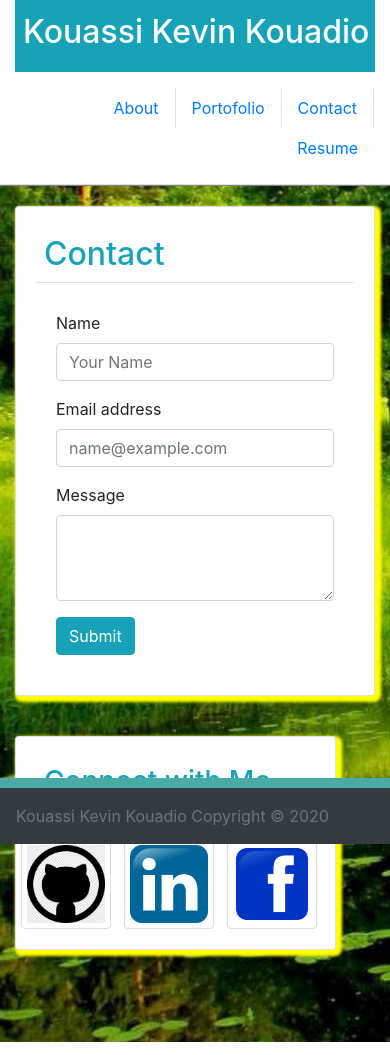
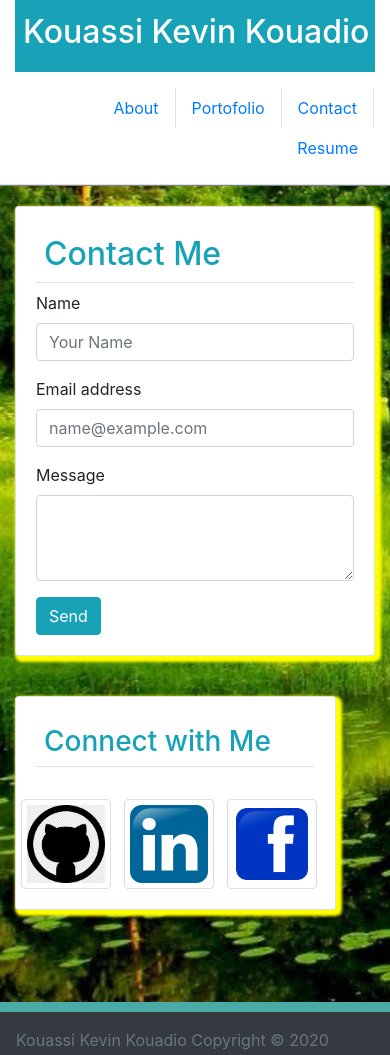
Before and after one commit to kevkouadio/kevkouadio-portofolio, a plain HTML site: page contact.html in a window 390 px wide. Drawn offline with nearby package versions, Linux system fonts and the light colour scheme.

Commit message:
fix of footer and setup of message sender on contact page

```diff
--- a/assets/css/style.css
+++ b/assets/css/style.css
@@ -27,6 +27,9 @@ header {
 /* background image */
 body {
     background-image: url("Spring-Nature-HD-Backgrounds.jpg");
+    min-height: 100vh;
+    display: flex;
+    flex-direction: column;
 }
 
 /* pages images */
@@ -58,9 +61,7 @@ img {
 
 footer {
     border-top: 10px solid #4aaaa5;
-    position: fixed;
-    bottom: 0;
-    width: 100%;
+    margin-top: auto;
 }
 
 .Dbtn {
@@ -116,10 +117,6 @@ form {
 
 @media only screen and (max-width: 812px) {
 
-    footer {
-        border-top: 10px solid #4aaaa5;
-        bottom: 0;
-    }
     #bio {
         text-align: start;
         padding-bottom: 15px;
--- a/contact.html
+++ b/contact.html
@@ -1,4 +1,6 @@
 <!DOCTYPE html>
+<html>
+<head>
   <html lang="en-us">
 
 <head>
@@ -17,8 +19,32 @@
       crossorigin="anonymous"/>
     <!--additional stylesheet-->
     <link rel="stylesheet" href="assets/css/style.css">
+
+    <script type="text/javascript" src="https://cdn.jsdelivr.net/npm/emailjs-com@2/dist/email.min.js"></script>
+    <script type="text/javascript">
+        (function() {
+            // https://dashboard.emailjs.com/admin/integration
+            emailjs.init("user_rdfOXx7Nnrnex29ZxAMhD");
+        })();
+    </script>
+    <script type="text/javascript">
+        window.onload = function() {
+            document.getElementById('contact-form').addEventListener('submit', function(event) {
+                event.preventDefault();
+                // generate a five digit number for the contact_number variable
+                this.contact_number.value = Math.random() * 100000 | 0;
+                // these IDs from the previous steps
+                emailjs.sendForm('service_v8jpah3', 'template_1q5wguh', this)
+                    .then(function() {
+                        alert('Message sent!');
+                        location.reload();
+                    }, function(error) {
+                        alert('FAILED...', error);
+                    });
+            });
+        }
+    </script>
 </head>
-
 <body>
   <!-- header -->
   <header>
@@ -57,35 +83,32 @@
     </div>
   </nav>
   </header>
-<!-- Content-->
   <main>
     <div class="container">
       <div class="row">
         <div id="pBox" class="col-lg-8">
           <div class="card">
             <div class="card-body">
-            <h2 class="p-2 border-bottom text-info">Contact</h2>
-            <div class="card-body">
-              <form action="mailto:kevkouadio@gmail.com" method="get" enctype="text/plain">
+              <h2 class="p-2 border-bottom text-info">Contact Me</h2>
+                <form id="contact-form">
+                    <input type="hidden" name="contact_number">
                     <div class="form-group">
                       <label for="exampleFormControlInput1">Name</label>
-                    <input type="name" class="form-control" id="exampleFormControlInput1" placeholder="Your Name">
+                      <input type="text" name="user_name" class="form-control" id="exampleFormControlInput1" placeholder="Your Name">
                     </div>
                     <div class="form-group">
                       <label for="exampleFormControlInput1">Email address</label>
-                    <input type="email" class="form-control" id="exampleFormControlInput1" placeholder="name@example.com">
+                      <input type="email" name="user_email" class="form-control" id="exampleFormControlInput1" placeholder="name@example.com">
                     </div>
                     <div class="form-group">
                       <label for="exampleFormControlTextarea1">Message</label>
-                    <textarea class="form-control" id="exampleFormControlTextarea1" rows="3"></textarea>
+                      <textarea name="message" class="form-control" id="exampleFormControlTextarea1" rows="3"></textarea>
                     </div>
-              <input class="btn btn-info" type="submit" name="submit" value="Submit"/>
+                    <input class="btn btn-info" type="submit" value="Send">
                 </form>
             </div>
           </div>
         </div>
-      </div>
-
         <!--Social media widgets-->
         <div id="sBox" class="col-lg-4">
           <div class="card">
@@ -121,7 +144,5 @@
 <span class="text-muted">Kouassi Kevin Kouadio Copyright © 2020</span>
 </div>
 </footer>
-
-
 </body>
 </html>
```
Lines whose indentation alone changed are shown as unchanged.
